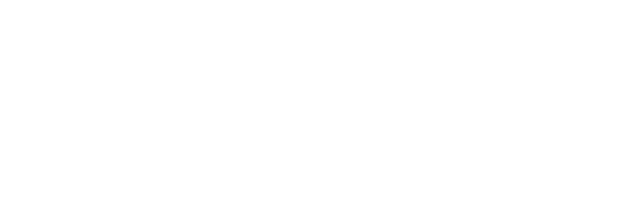
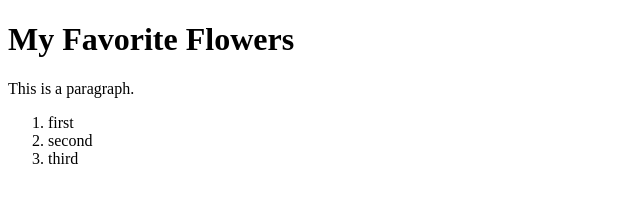
Before and after one commit to piam2022/Flower-Website, a plain HTML site: page index.html in a window 1280 px wide. Shown: the whole page, without its empty margins (0-640 px from the left). Drawn offline with Linux system fonts and the light colour scheme.

Commit message:
Add files via upload

```diff
--- a/index.html
+++ b/index.html
@@ -1,9 +1,19 @@
 <!doctype html>
 <html>
 <head>
+<title>Flowers</title>
 
 </head>
 <body>
+<h1>My Favorite Flowers </h1>
+
+<p>This is a paragraph. </p>
+
+<ol>
+<li>first</li>
+<li>second</li>
+<li>third</li>
+</ol>
 
 </body>
 </html>
```
